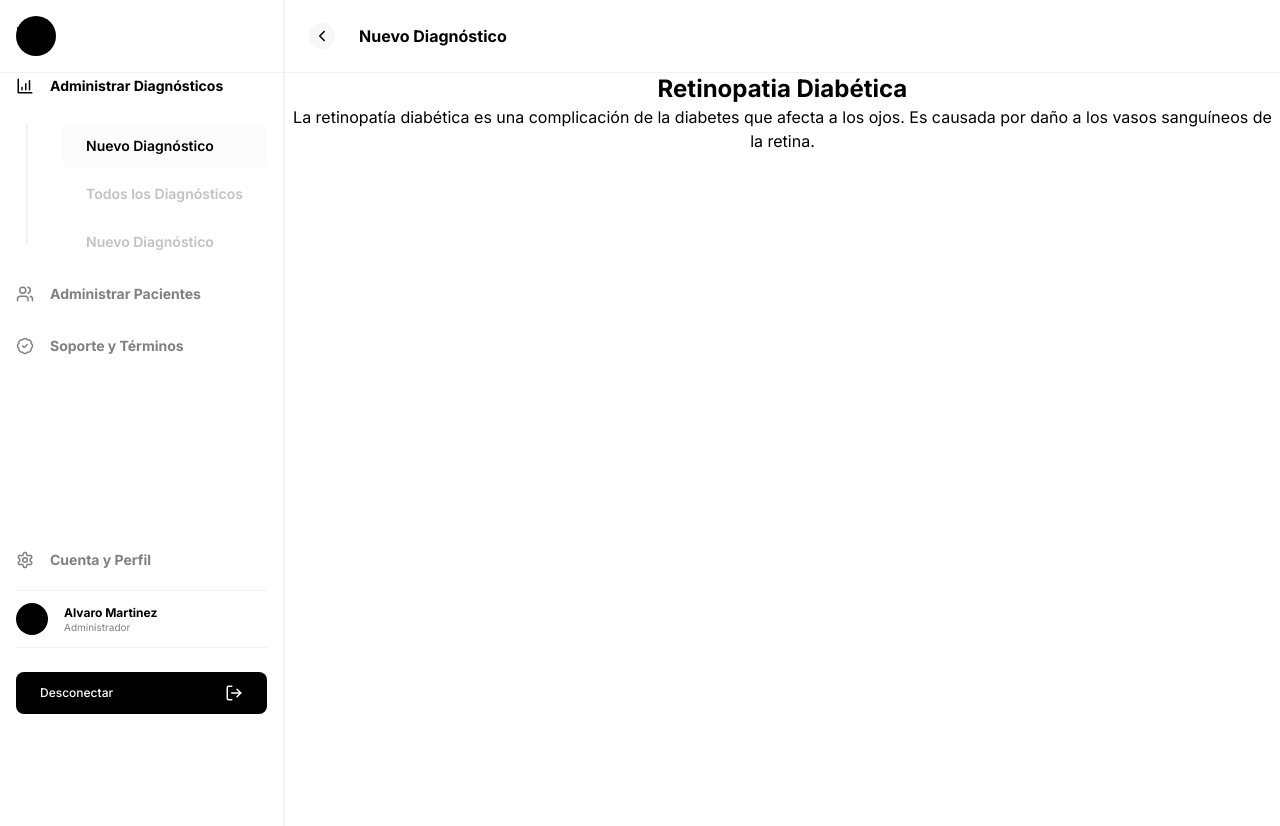
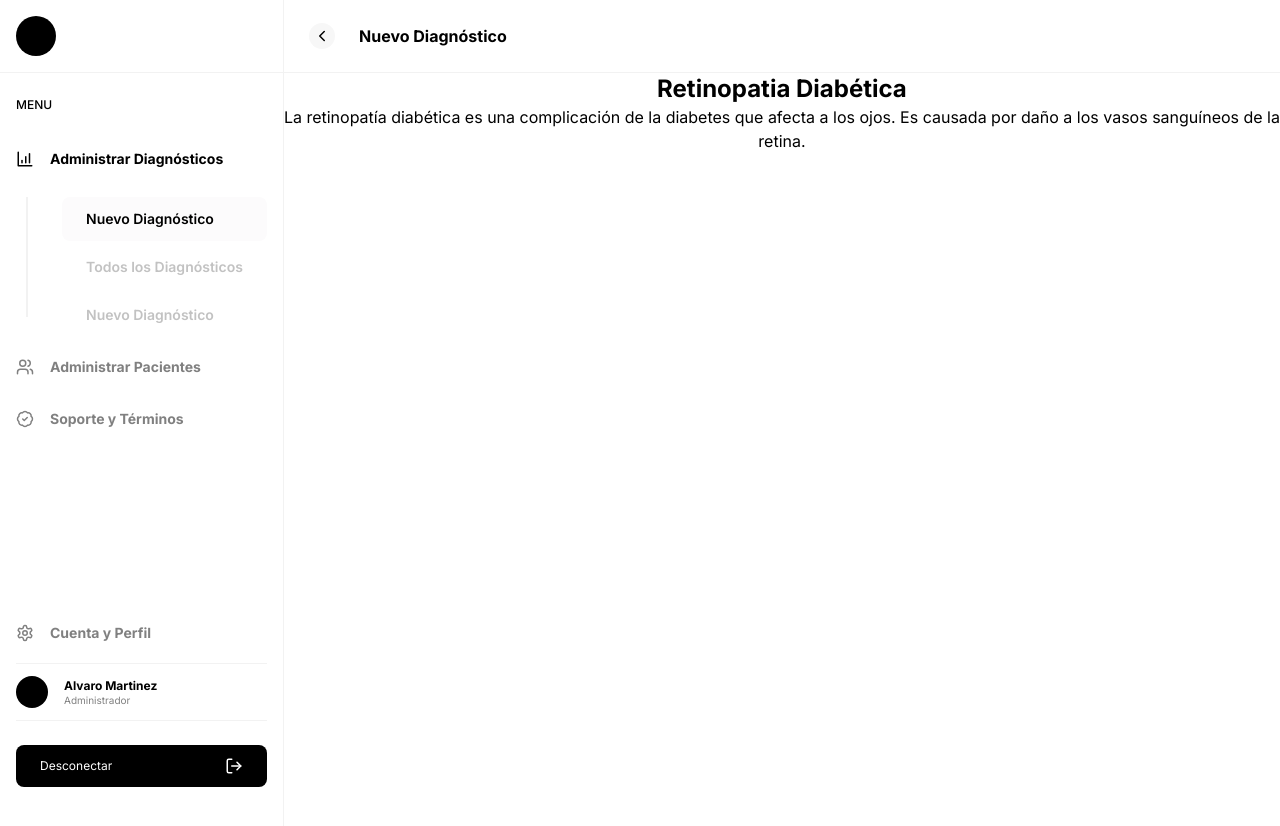
Before and after one commit to omgismartinez/eye, a Next.js app: page / in a window 1280 px wide. Shown: the top 826 px of the page. Built offline with nearby package versions, Linux system fonts and the light colour scheme.

Commit message:
🌌 refactor (sidebar): design

```diff
--- a/components/sidebar.tsx
+++ b/components/sidebar.tsx
@@ -8,7 +8,7 @@ import {
 
 export default function Sidebar() {
     return (
-        <aside className='border-r-2 border-_gray-border'>
+        <aside className='border-r border-_gray-border pt-[73px] pb-6 min-h-screen'>
             <h1 className='text-_main font-medium text-xs uppercase px-4 py-6'>Menu</h1>
             <div className='px-4'>
                 <section className='flex flex-col justify-between gap-1 min-h-[650px]'>
@@ -58,7 +58,7 @@ export default function Sidebar() {
                         </div>
                         <div className='w-full'>
                             <button className='px-6 py-3 rounded-lg bg-_main hover:bg-_main/80 w-full'>
-                                <span className='flex items-center justify-between gap-4 whitespace-nowrap text-xs text-_white font-medium'>
+                                <span className='flex items-center justify-between gap-4 whitespace-nowrap text-xs text-_white font-normal'>
                                     Desconectar <LogOut size={18} />
                                 </span>
                             </button>
```
